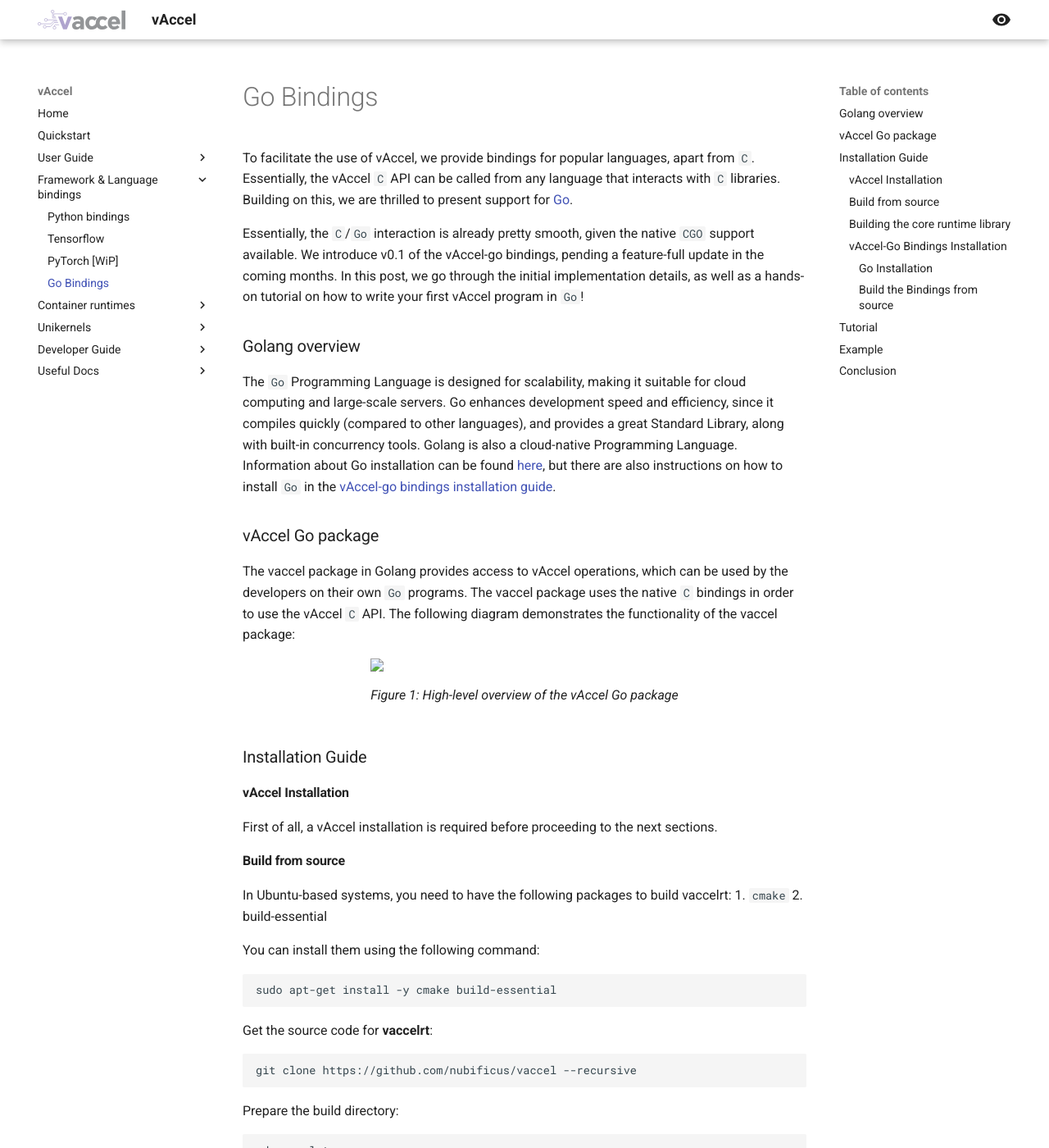
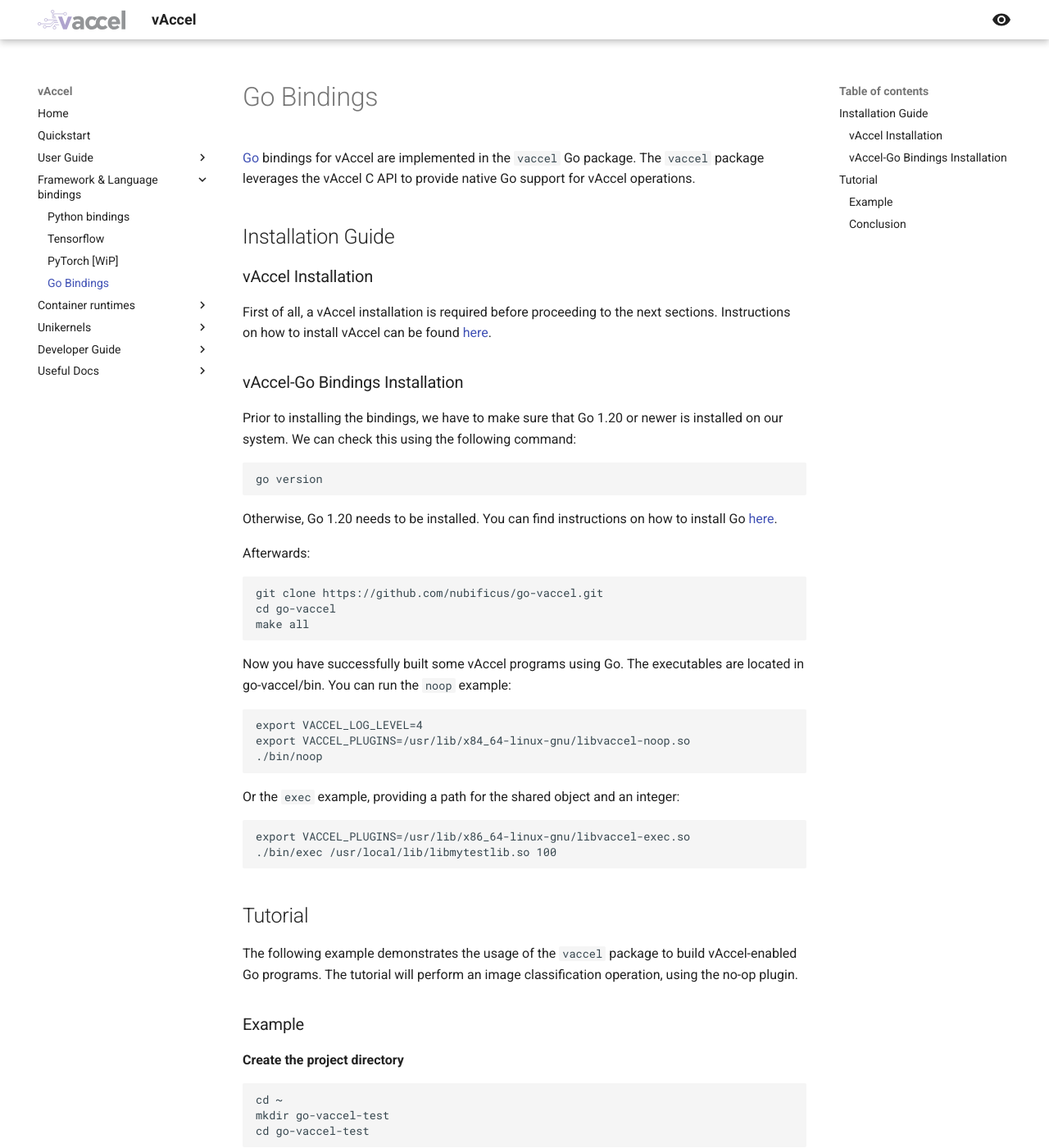
Before and after one commit to nubificus/vaccel-docs, an MkDocs documentation site: the page built from docs/vaccel_go.md, in a window 1280 px wide and 1400 px high. Shown: the whole window at 82% size. Built offline with MkDocs 1.6.1 and Material for MkDocs 9.7.7, drawn with Linux system fonts in a browser that asks for light colours; some of the changed text lies outside the part shown.

Commit message:
docs(go): Refactor instructions for Golang bindings
PR: https://github.com/nubificus/vaccel-docs/pull/13
Signed-off-by: Ilias Lagomatis <ilago@nubificus.co.uk>
Reviewed-by: Kostis Papazafeiropoulos <papazof@gmail.com>
Approved-by: Kostis Papazafeiropoulos <papazof@gmail.com>

````diff
--- a/docs/vaccel_go.md
+++ b/docs/vaccel_go.md
@@ -1,126 +1,44 @@
 ---
-title: "vAccel-go: Golang bindings for vAccel"
+title: "vAccel-Go: Go bindings for vAccel"
 date: 2024-01-02T14:28:46Z
 tags: [vAccel, go]
 ---
 
-To facilitate the use of vAccel, we provide bindings for popular languages,
-apart from `C`. Essentially, the vAccel `C` API can be called from any language
-that interacts with `C` libraries. Building on this, we are thrilled to present
-support for [Go](https://go.dev).
+[Go](https://go.dev/) bindings for vAccel are implemented in the `vaccel` Go package. The `vaccel` package leverages the vAccel C API to provide native Go support for vAccel operations.
 
-Essentially, the `C`/`Go` interaction is already pretty smooth, given the
-native `CGO` support available. We introduce v0.1 of the vAccel-go bindings,
-pending a feature-full update in the coming months. In this post, we go
-through the initial implementation details, as well as a hands-on tutorial on
-how to write your first vAccel program in `Go`!
+## Installation Guide
 
-### Golang overview
-The `Go` Programming Language is designed for scalability,
-making it suitable for cloud computing and large-scale servers.
-Go enhances development speed and efficiency, since it compiles
-quickly (compared to other languages), and provides a great
-Standard Library, along with built-in concurrency tools. Golang
-is also a cloud-native Programming Language. Information
-about Go installation can be found [here](https://go.dev/doc/install),
-but there are also instructions on how to install `Go` in the
-[vAccel-go bindings installation guide](https://github.com/nubificus/go-vaccel).
+### vAccel Installation
+First of all, a vAccel installation is required before proceeding to the next sections. Instructions on how to install vAccel can be found [here](https://docs.vaccel.org/quickstart/).
 
-### vAccel Go package
-The vaccel package in Golang provides access to vAccel operations, which
-can be used by the developers on their own `Go` programs. The vaccel package uses
-the native `C` bindings in order to use the vAccel `C` API. The following diagram
-demonstrates the functionality of the vaccel package:
+### vAccel-Go Bindings Installation
 
-<figure>
-  <img src="img/vaccel_go.png" align=center />
-  <figcaption>Figure 1: High-level overview of the vAccel Go package</figcaption>
-</figure>
-
-### Installation Guide
-#### vAccel Installation
-First of all, a vAccel installation is required before proceeding to the next sections.
-
-#### Build from source
-In Ubuntu-based systems, you need to have the following packages to build vaccelrt:
-1. `cmake`
-2. build-essential
-
-You can install them using the following command:
-```
-sudo apt-get install -y cmake build-essential
-```
-Get the source code for **vaccelrt**:
-```
-git clone https://github.com/nubificus/vaccel --recursive
-```
-Prepare the build directory:
-```
-cd vaccelrt
-mkdir build
-cd build
-```
-#### Building the core runtime library
-```
-# This sets the installation path to /usr/local, and the current build
-# type to 'Release'. The other option is the 'Debug' build
-cmake ../ -DCMAKE_INSTALL_PREFIX=/usr/local -DCMAKE_BUILD_TYPE=Release -DBUILD_EXAMPLES=ON -DBUILD_PLUGIN_EXEC=ON -DBUILD_PLUGIN_NOOP=ON
-```
-```
-make
-sudo make install
-```
-#### vAccel-Go Bindings Installation
-
-##### Go Installation
-Of course, prior to installing the bindings, we have to make sure that Golang 1.20 or newer is installed in our system. We can check this using the following command:
+Prior to installing the bindings, we have to make sure that Go 1.20 or newer is installed on our system. We can check this using the following command:
 ```
 go version
 ```
-Otherwise, `go 1.20` needs to be installed. You can find instructions on how to install Go [here.](https://go.dev/doc/install)
+Otherwise, Go 1.20 needs to be installed. You can find instructions on how to install Go [here](https://go.dev/doc/install).
 
-##### Build the Bindings from source
-Download the source code:
+Afterwards:
 ```
 git clone https://github.com/nubificus/go-vaccel.git
-```
-First, you can build the examples:
-```
-# Set vaccel location
-export PKG_CONFIG_PATH=/usr/local/share/
 cd go-vaccel
 make all
 ```
-Now you have successfully built some vaccel programs using Go. The executables are located in go-vaccel/bin. You can run the `noop` example:
+Now you have successfully built some vAccel programs using Go. The executables are located in go-vaccel/bin. You can run the `noop` example:
 ```
-export VACCEL_BACKENDS=/usr/local/lib/libvaccel-noop.so
+export VACCEL_LOG_LEVEL=4
+export VACCEL_PLUGINS=/usr/lib/x84_64-linux-gnu/libvaccel-noop.so
 ./bin/noop
 ```
 Or the `exec` example, providing a path for the shared object and an integer:
 ```
-export VACCEL_BACKENDS=/usr/local/lib/libvaccel-exec.so
+export VACCEL_PLUGINS=/usr/lib/x86_64-linux-gnu/libvaccel-exec.so
 ./bin/exec /usr/local/lib/libmytestlib.so 100
-# if everything go as expected, the
-# plugin will probably double the integer
 ```
 
-### Tutorial
-The following example demonstrates the usage of the `vaccel` package to build vaccel-enabled `Go` programs. The tutorial will perform an image classification operation, using the no-op plugin.
-Keep in mind the following three conditions before building:
-
-**1. Make sure to import the package in your programs:**
-```go
-import "github.com/nubificus/go-vaccel/vaccel"
-```
-**2. Define `vaccel` location:**
-```
-export PKG_CONFIG_PATH=/usr/local/share
-```
-**3. And finally, always define the location of the `vaccel-plugin` you are willing to use:**
-```
-# In case of No-Op for testing:
-export VACCEL_BACKENDS=/usr/local/lib/libvaccel-noop.so
-```
+## Tutorial
+The following example demonstrates the usage of the `vaccel` package to build vAccel-enabled Go programs. The tutorial will perform an image classification operation, using the no-op plugin.
 
 ### Example
 **Create the project directory**
@@ -139,7 +57,7 @@
 go get github.com/nubificus/go-vaccel
 ```
 
-**And create a `Go` file**
+**Add a Go file**
 ```
 touch main.go
 ```
@@ -195,23 +113,22 @@
 	fmt.Println("Output: ", outText)
 
 	/* Free Session */
-	if vaccel.SessionFree(&session) != 0 {
-		fmt.Println("An error occurred while freeing the session")
+	if vaccel.SessionRelease(&session) != 0 {
+		fmt.Println("An error occurred while releasing the session")
 	}
 }
 ```
-**Then, specify vaccel location:**
-```
-export PKG_CONFIG_PATH=/usr/local/share
-```
-**Define the location of the plugin:**
-```
-export VACCEL_BACKENDS=/usr/local/lib/libvaccel-noop.so
-```
+
 **Build the source file:**
 ```
 go build main.go
 ```
+
+**Define the location of the plugin:**
+```
+export VACCEL_PLUGINS=/usr/lib/x84_64-linux-gnu/libvaccel-noop.so
+```
+
 **And run:**
 ```
 ./main </path/to/image>
@@ -225,4 +142,4 @@
 Output:  This is a dummy classification tag!
 ```
 ### Conclusion
-The above example shows how to use the `vaccel` package in `Go` to use various vaccel features. As you can see, the example doesn't run an actual image classification operation, since we use the no-op plugin for testing purposes. However, we could use a vaccel backend that performs the operation. [Here](https://github.com/nubificus/go-vaccel/), you can find more vaccel tools and operations that you could possibly use in your `Go` programs. For example, except image classification, you can write [programs that use the exec plugin](https://github.com/nubificus/go-vaccel/blob/main/exec/main.go), which gives you the opportunity to use functions contained in a shared object. Or, finally, you could also use the [`noop` example](https://github.com/nubificus/go-vaccel/blob/main/noop/main.go) if you just want to test the installation of the package.
+The above example shows how to use the `vaccel` package in Go to use various vAccel features. As you can see, the example doesn't run an actual image classification operation, since we use the no-op plugin for testing purposes. However, we could use a vAccel backend that performs the operation. [Here](https://github.com/nubificus/go-vaccel/), you can find more vAccel tools and operations that you could possibly use in your Go programs. For example, except image classification, you can write [programs that use the exec plugin](https://github.com/nubificus/go-vaccel/blob/main/exec/main.go), which gives you the opportunity to use functions contained in a shared object. Or, finally, you could also use the [`noop` example](https://github.com/nubificus/go-vaccel/blob/main/noop/main.go) if you just want to test the installation of the package.
````
